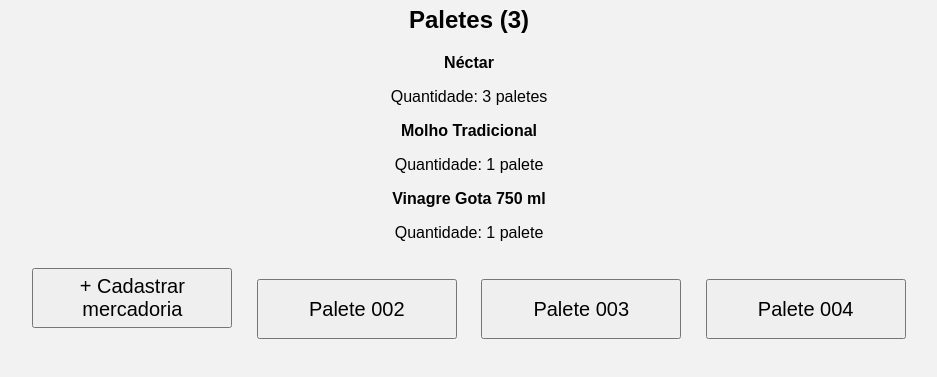
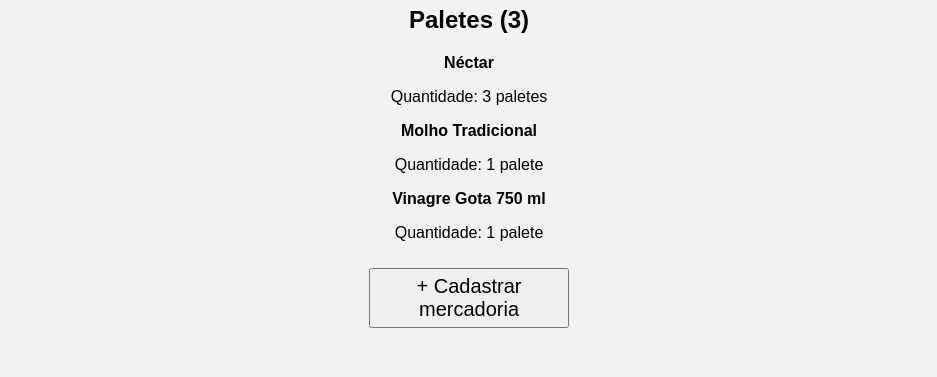
Before and after one commit to GabrielProject222/Falange-, a plain HTML site: page corredor1.html in a window 1280 px wide. Shown: the part 93-470 px from the top of the page, without its empty margins (171-1108 px from the left). Drawn offline with Linux system fonts and the light colour scheme.

Commit message:
Remove Palete buttons from corredor1.html
Removed buttons for Palete 002, Palete 003, and Palete 004.

```diff
--- a/corredor1.html
+++ b/corredor1.html
@@ -28,9 +28,6 @@
 
 <button>+ Cadastrar mercadoria</button>
 </a>
-<button>Palete 002</button>
-<button>Palete 003</button>
-<button>Palete 004</button>
 
 </div>
 
```
